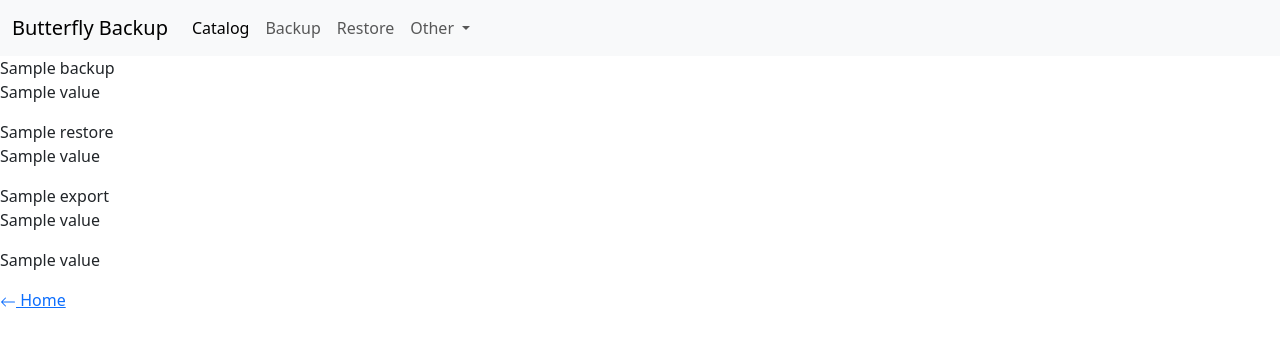
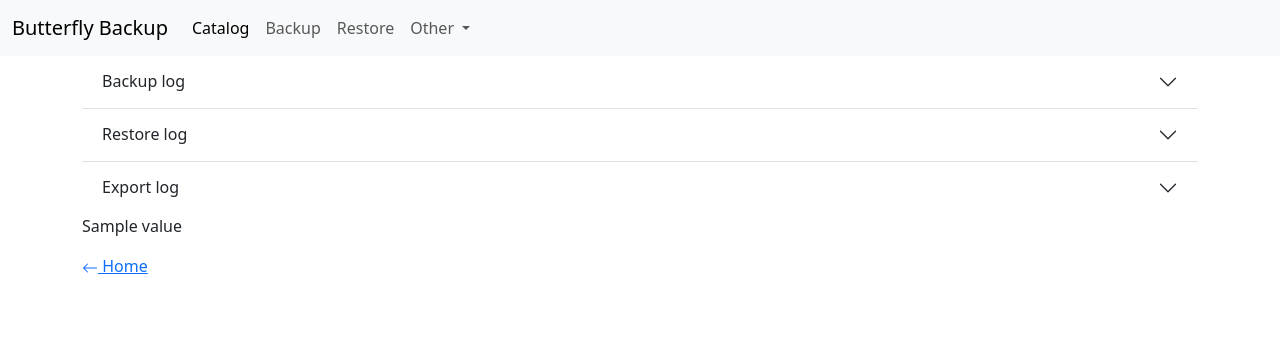
Before and after one commit to MatteoGuadrini/butterfly-backup-web, a Django app: template butterfly-backup-web/templates/logs.html in a window 1280 px wide. Shown: the top 347 px of the page. Run offline with Django 4.2, Linux system fonts and the light colour scheme; the template is opened without the code that fills it: most values are stand-ins (such as "Sample title", 1, 10 or a date in 2020); some libraries are stand-ins or nearby versions.

Commit message:
chore: add accordion for logs

```diff
--- a/butterfly-backup-web/templates/logs.html
+++ b/butterfly-backup-web/templates/logs.html
@@ -5,21 +5,84 @@
     {{ value|linebreaks }}
 {% endif %}
 
+
+<div class="container">
+    <div class="accordion accordion-flush" id="logs">
         {% if backup %}
-    {{ backup }}
-    {{ value|linebreaks }}
+        <div class="accordion-item">
+            <h2 class="accordion-header" id="backup">
+                <button class="accordion-button collapsed"
+                    type="button"
+                    data-bs-toggle="collapse"
+                    data-bs-target="#backup_collapse"
+                    aria-expanded="false"
+                    aria-controls="backup_collapse">
+                    Backup log
+                </button>
+            </h2>
+            <div id="backup_collapse"
+                    class="accordion-collapse collapse"
+                    aria-labelledby="backup"
+                    data-bs-parent="#backup">
+                <div class="accordion-body">
+                    <code>
+                        {{ backup | safe }}
+                    </code>
+                </div>
+            </div>
+        </div>
         {% endif %}
 
         {% if restore %}
-    {{ restore }}
-    {{ value|linebreaks }}
+        <div class="accordion-item">
+            <h2 class="accordion-header" id="restore">
+                <button class="accordion-button collapsed"
+                    type="button"
+                    data-bs-toggle="collapse"
+                    data-bs-target="#restore_collapse"
+                    aria-expanded="false"
+                    aria-controls="restore_collapse">
+                    Restore log
+                </button>
+            </h2>
+            <div id="restore_collapse"
+                    class="accordion-collapse collapse"
+                    aria-labelledby="restore"
+                    data-bs-parent="#restore">
+                <div class="accordion-body">
+                    <code>
+                        {{ restore | safe }}
+                    </code>
+                </div>
+            </div>
+        </div>
         {% endif %}
 
         {% if export %}
-    {{ export }}
-    {{ value|linebreaks }}
+        <div class="accordion-item">
+            <h2 class="accordion-header" id="export">
+                <button class="accordion-button collapsed"
+                    type="button"
+                    data-bs-toggle="collapse"
+                    data-bs-target="#export_collapse"
+                    aria-expanded="false"
+                    aria-controls="export_collapse">
+                    Export log
+                </button>
+            </h2>
+            <div id="export_collapse"
+                    class="accordion-collapse collapse"
+                    aria-labelledby="export"
+                    data-bs-parent="#export">
+                <div class="accordion-body">
+                    <code>
+                        {{ export | safe }}
+                    </code>
+                </div>
+            </div>
+        </div>
         {% endif %}
-
+    </div>
     {{ value|linebreaks }}
 
     <a href="/" class="go-back" data-bs-toggle="historyback">
@@ -28,3 +91,4 @@
         </svg>
     Home
     </a>
+</div>
```
Lines whose indentation alone changed are shown as unchanged.
